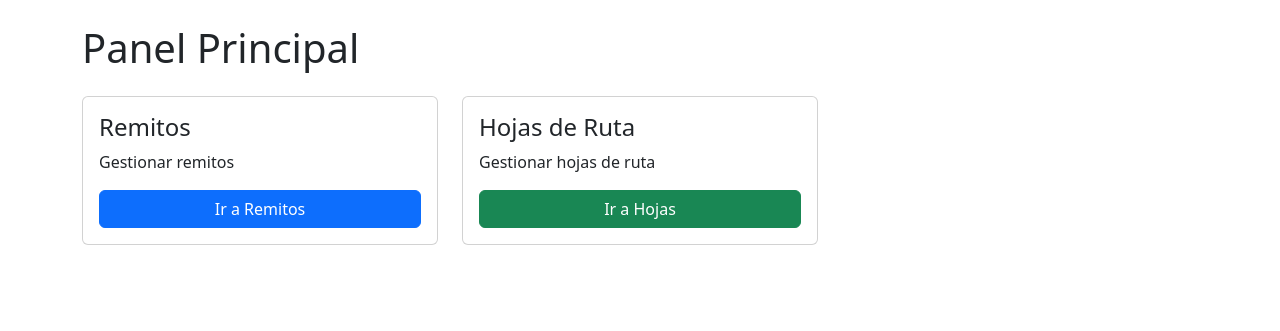
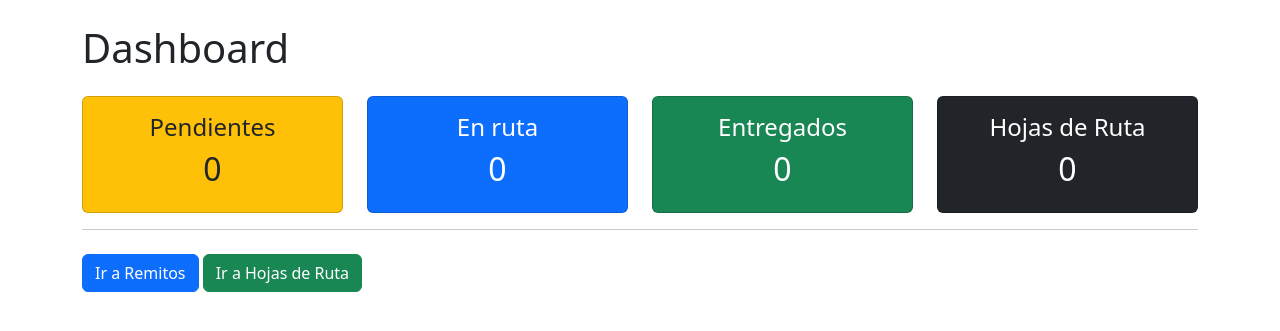
Before and after one commit to Positoo/intento-logisapp, a Django app: page / in a window 1280 px wide. Shown: the part 96-427 px from the top of the page. Run offline with Django 5.2, Linux system fonts and the light colour scheme; data that the repository does not hold is empty.

Commit message:
Se agrega dashboard con métricas de remitos

```diff
--- a/remitos/views.py
+++ b/remitos/views.py
@@ -1,11 +1,24 @@
 from django.shortcuts import render, redirect, get_object_or_404
 
-from .models import Remito, HojaDeRuta, HojaDeRutaDetalle
+#from .models import Remito, HojaDeRuta, HojaDeRutaDetalle
+from .models import *
 from .forms import RemitoForm, HojaDeRutaForm
 
 #Pagina principal para poder acceder a las demas paginas
+#Ahora ya paso a ser un dashboard
 def home(request):
-    return render(request, 'home.html')
+    pendientes = Remito.objects.filter(estado = 'pendiente').count()
+    en_ruta = Remito.objects.filter(estado = 'en_ruta').count()
+    entregados = Remito.objects.filter(estado = 'entregado').count()
+
+    hojas = HojaDeRuta.objects.count()
+
+    return render(request, 'home.html', {
+        'pendientes': pendientes,
+        'en_ruta': en_ruta,
+        'entregados': entregados,
+        'hojas': hojas
+    })
 
 
 #Remitos
--- a/templates/home.html
+++ b/templates/home.html
@@ -2,30 +2,58 @@
 
 {% block content %}
 
-<h1 class="mb-4">Panel Principal</h1>
+<h1 class="mb-4">Dashboard</h1>
 
-<div class="row">
+<div class="row text-center">
 
-    <div class="col-md-4">
-        <div class="card p-3">
-            <h4>Remitos</h4>
-            <p>Gestionar remitos</p>
-            <a href="{% url 'lista_remitos' %}" class="btn btn-primary">
-                Ir a Remitos
-            </a>
-        </div>
+    <div class="col-md-3">
+        <a class="nav-link" href="{% url 'lista_remitos' %}">
+            <div class="card p-3 bg-warning">
+                <h4>Pendientes</h4>
+                <h2>{{ pendientes }}</h2>
+            </div>
+        </a>
     </div>
 
-    <div class="col-md-4">
-        <div class="card p-3">
-            <h4>Hojas de Ruta</h4>
-            <p>Gestionar hojas de ruta</p>
-            <a href="{% url 'lista_hojas' %}" class="btn btn-success">
-                Ir a Hojas
-            </a>
-        </div>
+    <div class="col-md-3">
+        <a class="nav-link" href="{% url 'lista_remitos' %}">
+            <div class="card p-3 bg-primary text-white">
+                <h4>En ruta</h4>
+                <h2>{{ en_ruta }}</h2>
+            </div>
+        </a>
+    </div>
+
+    <div class="col-md-3">
+        <a class="nav-link" href="{% url 'lista_remitos' %}">
+            <div class="card p-3 bg-success text-white">
+                <h4>Entregados</h4>
+                <h2>{{ entregados }}</h2>
+            </div>
+        </a>
+    </div>
+
+    <div class="col-md-3">
+        <a class="nav-link" href="{% url 'lista_hojas' %}">
+            <div class="card p-3 bg-dark text-white">
+                <h4>Hojas de Ruta</h4>
+                <h2>{{ hojas }}</h2>
+            </div>
+        </a>
     </div>
 
 </div>
 
+<hr>
+
+<div class="mt-4">
+    <a href="{% url 'lista_remitos' %}" class="btn btn-primary">
+        Ir a Remitos
+    </a>
+
+    <a href="{% url 'lista_hojas' %}" class="btn btn-success">
+        Ir a Hojas de Ruta
+    </a>
+</div>
+
 {% endblock %}
```
